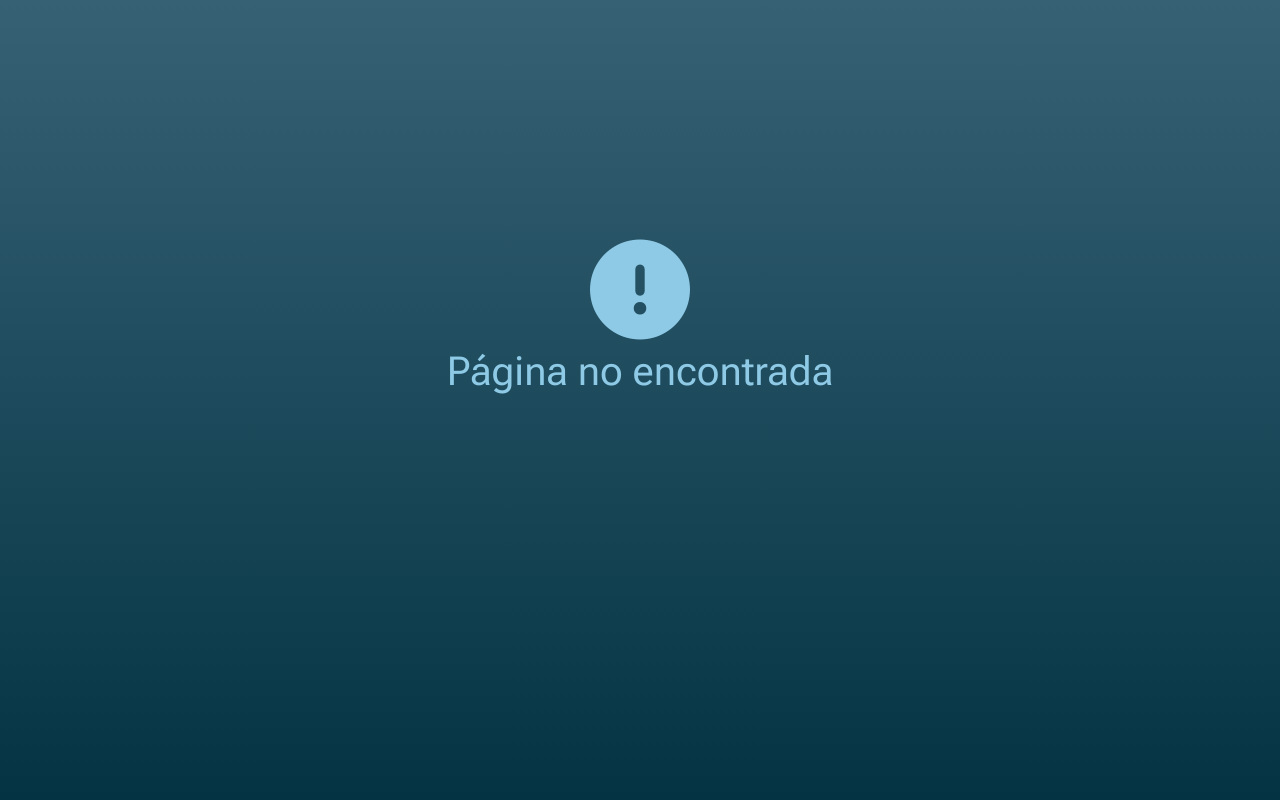
After one commit to CarlosGLOZ/Proyecto-Transversal, a PHP site: page /view/pagina_error.html in a window 1280 px wide. The commit adds this page. Run offline with PHP 8.4, Linux system fonts and the light colour scheme; some libraries are stand-ins or nearby versions.

Commit message:
25/05/2022 9:34

```diff
--- a/css/index.css
+++ b/css/index.css
@@ -1,4 +1,3 @@
-
 .table-container {
     width: 100%;
     height: 71vh;
@@ -22,7 +21,7 @@
 #table::-webkit-scrollbar-track {
     box-shadow: inset 0 0 5px grey;
     border-radius: 10px;
-  }
+}
 
 #table::-webkit-scrollbar-thumb {
     background-color: rgb(33, 158, 188);
@@ -72,7 +71,6 @@ th {
     vertical-align: middle !important;
 }
 
-
 table .header-check {
     width: 2%;
 }
@@ -109,7 +107,6 @@ table .header-check {
     width: 15%;
 }
 
-
 #table-alu .header-dni {
     width: 10%;
 }
@@ -138,7 +135,6 @@ table .header-check {
     width: 15%;
 }
 
-
 body {
     font-family: 'Roboto Flex', sans-serif;
     color: rgb(142, 202, 230) !important;
@@ -149,8 +145,8 @@ body.swal2-height-auto {
     height: 100vh !important;
 }
 
-.crud-content  {
-    background: linear-gradient(180deg, rgba(54,97,116,1) 0%, rgba(4,52,68,1) 100%);
+.crud-content {
+    background: linear-gradient(180deg, rgba(54, 97, 116, 1) 0%, rgba(4, 52, 68, 1) 100%);
     height: fit-content;
     min-height: 100vh;
 }
@@ -223,7 +219,7 @@ nav.navbar {
     width: fit-content;
     margin-top: 200px;
     margin-left: 50px;
-    box-shadow: 0px 8px 16px 0px rgba(0,0,0,0.2);
+    box-shadow: 0px 8px 16px 0px rgba(0, 0, 0, 0.2);
     padding: 12px 16px;
     z-index: 1;
     border-radius: 5px;
@@ -240,9 +236,7 @@ nav.navbar {
     }
 }
 
-
-
-.dropdown input:checked ~ .dropdown-content {
+.dropdown input:checked~.dropdown-content {
     display: flex;
     flex-direction: column;
     align-items: end;
@@ -257,7 +251,6 @@ nav.navbar {
 .filtros-container:first-of-type {
     margin-bottom: 10px;
 }
-
 
 .filtrar-container input,
 #filtro-clases {
@@ -281,7 +274,7 @@ nav.navbar {
 
 /* BOTONES NAVBAR: PROF - ALU*/
 
-.wrapper{
+.wrapper {
     display: inline-flex;
     align-items: center;
     gap: 10px;
@@ -289,7 +282,7 @@ nav.navbar {
     border-radius: 5px;
 }
 
-.wrapper .option{
+.wrapper .option {
     background-color: rgb(255, 183, 3);
     border-style: solid;
     border-color: rgb(251, 133, 0) !important;
@@ -302,7 +295,7 @@ nav.navbar {
     color: black;
 }
 
-.wrapper .option .dot{
+.wrapper .option .dot {
     height: 20px;
     width: 20px;
     background: #d9d9d9;
@@ -311,7 +304,7 @@ nav.navbar {
     margin-right: 10px;
 }
 
-.wrapper .option .dot::before{
+.wrapper .option .dot::before {
     position: absolute;
     content: "";
     top: 4px;
@@ -325,34 +318,34 @@ nav.navbar {
     transition: all 0.3s ease;
 }
 
-input[type="radio"]{
+input[type="radio"] {
     display: none;
 }
 
-#scope-alumnos:checked:checked ~ .option-1,
-#scope-profesores:checked:checked ~ .option-2{
+#scope-alumnos:checked:checked~.option-1,
+#scope-profesores:checked:checked~.option-2 {
     background-color: rgb(255, 183, 3);
     background-color: rgb(255, 183, 3);
 }
 
-#scope-alumnos:checked:checked ~ .option-1 .dot,
-#scope-profesores:checked:checked ~ .option-2 .dot{
+#scope-alumnos:checked:checked~.option-1 .dot,
+#scope-profesores:checked:checked~.option-2 .dot {
     background: #fff;
 }
 
-#scope-alumnos:checked:checked ~ .option-1 .dot::before,
-#scope-profesores:checked:checked ~ .option-2 .dot::before{
+#scope-alumnos:checked:checked~.option-1 .dot::before,
+#scope-profesores:checked:checked~.option-2 .dot::before {
     opacity: 1;
     transform: scale(1);
 }
 
-.wrapper .option span{
+.wrapper .option span {
     font-size: 20px;
     color: #808080;
 }
 
-#scope-alumnos:checked:checked ~ .option-1 span,
-#scope-profesores:checked:checked ~ .option-2 span{
+#scope-alumnos:checked:checked~.option-1 span,
+#scope-profesores:checked:checked~.option-2 span {
     color: black;
 }
 
@@ -388,7 +381,6 @@ input[type="radio"]{
     gap: 15px;
     margin-top: 20px;
 }
-
 
 .page-buttons {
     width: 100%;
@@ -441,7 +433,6 @@ input[type="radio"]{
     cursor: pointer !important;
 }
 
-
 .dropdown-menu.options {
     z-index: 100;
     box-shadow: rgba(0, 0, 0, 0.35) 0px 5px 15px;
@@ -457,7 +448,6 @@ input[type="radio"]{
         transform: scaleY(1) translateX(-100px) translateY(30px);
     }
 }
-
 
 .dropdown-item.eliminar {
     background-color: #e03444;
@@ -567,7 +557,6 @@ input[type="radio"]{
 }
 
 
-
 /* CHECKBOX */
 
 .checkbox {
@@ -578,11 +567,14 @@ input[type="radio"]{
     --tick: #fff;
     position: relative;
 }
-.checkbox input, .checkbox svg {
+
+.checkbox input,
+.checkbox svg {
     width: 18px;
     height: 18px;
     display: block;
 }
+
 .checkbox input {
     -webkit-appearance: none;
     -moz-appearance: none;
@@ -597,13 +589,16 @@ input[type="radio"]{
     transition: box-shadow 0.3s;
     box-shadow: inset 0 0 0 var(--s, 1px) var(--b, var(--border));
 }
+
 .checkbox input:hover {
     --s: 2px;
     --b: var(--border-hover);
 }
+
 .checkbox input:checked {
     --b: var(--border-active);
 }
+
 .checkbox svg {
     pointer-events: none;
     fill: none;
@@ -618,41 +613,49 @@ input[type="radio"]{
     height: 18px;
     transform: scale(var(--scale, 1)) translateZ(0);
 }
+
 .checkbox.path input:checked {
     --s: 2px;
     transition-delay: 0.4s;
 }
-.checkbox.path input:checked + svg {
+
+.checkbox.path input:checked+svg {
     --a: 16.1 86.12;
     --o: 102.22;
 }
+
 .checkbox.path svg {
     stroke-dasharray: var(--a, 86.12);
     stroke-dashoffset: var(--o, 86.12);
     transition: stroke-dasharray 0.6s, stroke-dashoffset 0.6s;
 }
+
 .checkbox.bounce {
     --stroke: var(--tick);
 }
+
 .checkbox.bounce input:checked {
     --s: 11px;
 }
-.checkbox.bounce input:checked + svg {
+
+.checkbox.bounce input:checked+svg {
     animation: bounce 0.4s linear forwards 0.2s;
 }
+
 .checkbox.bounce svg {
     --scale: 0;
 }
+
 @keyframes bounce {
     50% {
         transform: scale(1.2);
-   }
+    }
     75% {
         transform: scale(0.9);
-   }
+    }
     100% {
         transform: scale(1);
-   }
+    }
 }
 
 .animated-button {
@@ -678,6 +681,19 @@ input[type="radio"]{
 
 .custom-file input[type="file"]:valid~label {
     border-color: #e28743;
+}
+
+.text-not-found {
+    text-align: center;
+}
+
+.text-not-found:first-of-type {
+    padding-top: 30vh;
+    margin-top: 0;
+}
+
+.text-not-found i {
+    font-size: 100px;
 }
 
 
@@ -765,13 +781,11 @@ input[type="radio"]{
     }
 }
 
-
 @media (max-width: 700px) {
     .dropdown-content {
         top: -140px;
         right: 0px;
     }
-
     #table-prof .column-admin {
         display: none;
     }
--- a/proc/conexion.php
+++ b/proc/conexion.php
@@ -1,4 +1,4 @@
 <?php
 
-$conexion = mysqli_connect("172.24.16.38", "client", "Contraseña_12", "curs");
+$conexion = mysqli_connect("localhost", "client", "Contraseña_12", "curs");
 // $conexion = mysqli_connect("localhost", "root", "", "curs");
--- a/proc/descargar_csv_ftp.php
+++ b/proc/descargar_csv_ftp.php
@@ -8,7 +8,8 @@ include '../func/comprobar_admin.php';
 if (isset($_GET['tipo_usuario'])) {
     require "conexion.php";
 
-    $ftp = ftp_connect('192.168.13.254', '21');
+    $ftp = ftp_connect('172.24.16.17', '21');
+    echo $ftp;
     ftp_login($ftp, 'mugaty', 'ASDasd123');
 
     if ($_GET['tipo_usuario'] == 'alumnos') {
@@ -41,7 +42,7 @@ if (isset($_GET['tipo_usuario'])) {
                 file_put_contents("profesores.csv", $line, FILE_APPEND);
             }
 
-            $ret = ftp_nb_put($ftp, "./profesores.csv", './profesores.csv"', FTP_ASCII , FTP_AUTORESUME);
+            $ret = ftp_nb_put($ftp, "./profesores.csv", './profesores.csv', FTP_ASCII , FTP_AUTORESUME);
 
             while (FTP_MOREDATA == $ret) {
                 $ret = ftp_nb_continue($ftp);
--- /dev/null
+++ b/view/pagina_error.html
@@ -0,0 +1,35 @@
+<!DOCTYPE html>
+<html lang="en">
+
+<head>
+    <meta charset="UTF-8">
+    <meta http-equiv="X-UA-Compatible" content="IE=edge">
+    <meta name="viewport" content="width=device-width, initial-scale=1.0">
+    <!-- Boostrap -->
+    <link rel="stylesheet" href="https://maxcdn.bootstrapcdn.com/bootstrap/4.0.0/css/bootstrap.min.css" integrity="sha384-Gn5384xqQ1aoWXA+058RXPxPg6fy4IWvTNh0E263XmFcJlSAwiGgFAW/dAiS6JXm" crossorigin="anonymous">
+    <script src="https://code.jquery.com/jquery-3.2.1.slim.min.js" integrity="sha384-KJ3o2DKtIkvYIK3UENzmM7KCkRr/rE9/Qpg6aAZGJwFDMVNA/GpGFF93hXpG5KkN" crossorigin="anonymous"></script>
+    <script src="https://cdn.jsdelivr.net/npm/popper.js@1.12.9/dist/umd/popper.min.js" integrity="sha384-ApNbgh9B+Y1QKtv3Rn7W3mgPxhU9K/ScQsAP7hUibX39j7fakFPskvXusvfa0b4Q" crossorigin="anonymous"></script>
+    <script src="https://cdn.jsdelivr.net/npm/bootstrap@4.0.0/dist/js/bootstrap.min.js" integrity="sha384-JZR6Spejh4U02d8jOt6vLEHfe/JQGiRRSQQxSfFWpi1MquVdAyjUar5+76PVCmYl" crossorigin="anonymous"></script>
+    <!-- SweetAlert -->
+    <script src="//cdn.jsdelivr.net/npm/sweetalert2@11"></script>
+    <!-- FontAwesome -->
+    <link rel="stylesheet" href="https://cdnjs.cloudflare.com/ajax/libs/font-awesome/6.1.1/css/all.min.css">
+    <!-- jquery -->
+    <script src="https://ajax.googleapis.com/ajax/libs/jquery/3.6.0/jquery.min.js"></script>
+    <!-- TIPO DE LETRA -->
+    <link rel="preconnect" href="https://fonts.googleapis.com">
+    <link rel="preconnect" href="https://fonts.gstatic.com" crossorigin>
+    <link href="https://fonts.googleapis.com/css2?family=Roboto+Flex:opsz@8..144&display=swap" rel="stylesheet">
+    <!-- MAIN CSS -->
+    <link rel="stylesheet" href="../css/index.css">
+    <title>Gestión Jesuites Educació</title>
+</head>
+
+<body>
+    <div class="crud-content">
+        <h1 class="text-not-found"><i class="fa-solid fa-circle-exclamation icon-not-found"></i></h1>
+        <h1 class="text-not-found"><span>Página no encontrada</span></h1>
+    </div>
+</body>
+
+</html>
```
Also changed, not shown: func/enviar_mail.php (+3 -7 lines), js/ajax.js (+19 -12 lines), js/alerts.js (+9 -2 lines), proc/multiple_enviar_mail_reg.php (+19 -0 lines).
